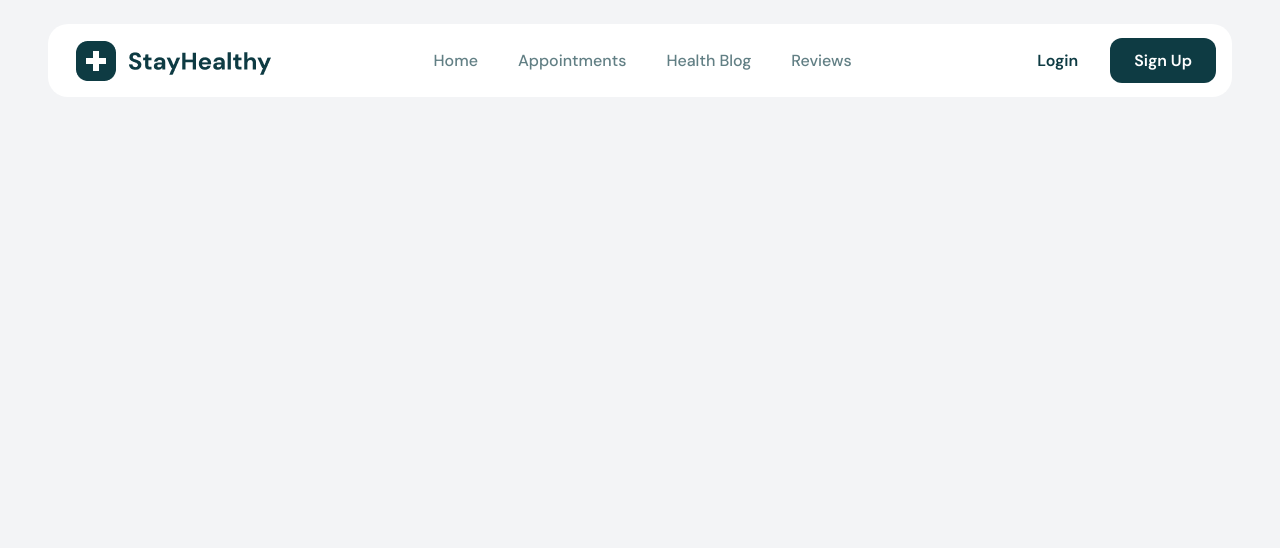
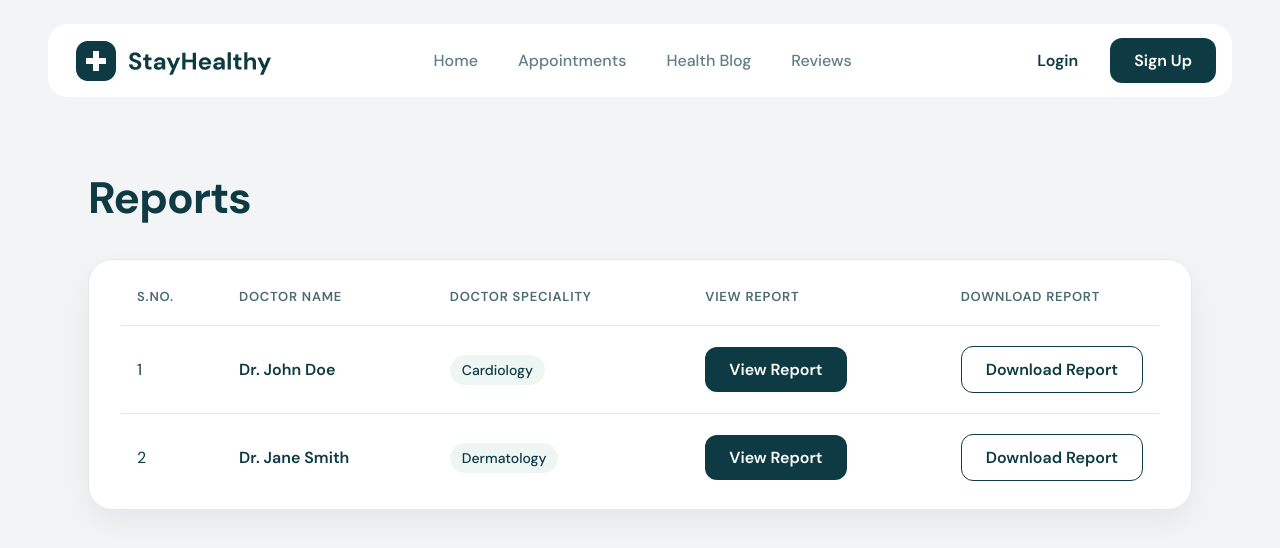
Before and after one commit to yumavol/med_appt, a React (Vite) app: page /reports in a window 1280 px wide. Shown: the top 548 px of the page. Built offline with nearby package versions, Linux system fonts and the light colour scheme.

Commit message:
feat: Add ReportsLayout component and integrate with Navbar for report access

```diff
--- a/src/App.jsx
+++ b/src/App.jsx
@@ -13,6 +13,7 @@ import BookingConsultation from './Components/BookingConsultation/BookingConsult
 import Notification from './Components/Notification/Notification';
 import ReviewForm from './Components/ReviewForm/ReviewForm';
 import ProfileCard from './Components/ProfileCard/ProfileCard';
+import ReportsLayout from './Components/ReportsLayout/ReportsLayout';
 
 // Function component for the main App
 function App() {
@@ -35,6 +36,7 @@ function App() {
             <Route path="/appointments" element={<BookingConsultation />} />
             <Route path="/reviews" element={<ReviewForm />} />
             <Route path="/profile" element={<ProfileCard />} />
+            <Route path="/reports" element={<ReportsLayout />} />
           </Routes>
         </Notification>
       </BrowserRouter>
--- a/src/Components/Navbar/Navbar.jsx
+++ b/src/Components/Navbar/Navbar.jsx
@@ -71,6 +71,11 @@ const Navbar = () => {
                       Your Profile
                     </Link>
                   </li>
+                  <li>
+                    <Link to="/reports" onClick={(e) => e.currentTarget.blur()}>
+                      Your Reports
+                    </Link>
+                  </li>
                 </ul>
               </div>
               <button type="button" className="btn btn--danger" onClick={handleLogout}>
--- /dev/null
+++ b/src/Components/ReportsLayout/ReportsLayout.css
@@ -0,0 +1,3 @@
+.reports__download {
+  border: 1.5px solid var(--primary);
+}
--- /dev/null
+++ b/src/Components/ReportsLayout/ReportsLayout.jsx
@@ -0,0 +1,54 @@
+import React from 'react';
+
+import '../ReviewForm/ReviewForm.css';
+import './ReportsLayout.css';
+
+const reports = [
+  { doctorName: 'Dr. John Doe', speciality: 'Cardiology' },
+  { doctorName: 'Dr. Jane Smith', speciality: 'Dermatology' },
+];
+
+const ReportsLayout = () => {
+  return (
+    <section className="reviews">
+      <h1 className="reviews__title">Reports</h1>
+
+      <div className="reviews__card">
+        <table className="reviews__table">
+          <thead>
+            <tr>
+              <th>S.No.</th>
+              <th>Doctor Name</th>
+              <th>Doctor Speciality</th>
+              <th>View Report</th>
+              <th>Download Report</th>
+            </tr>
+          </thead>
+          <tbody>
+            {reports.map(({ doctorName, speciality }, index) => (
+              <tr key={doctorName}>
+                <td>{index + 1}</td>
+                <td className="reviews__doctor">{doctorName}</td>
+                <td>
+                  <span className="reviews__tag">{speciality}</span>
+                </td>
+                <td>
+                  <button type="button" className="btn btn--primary">
+                    View Report
+                  </button>
+                </td>
+                <td>
+                  <button type="button" className="btn btn--ghost reports__download">
+                    Download Report
+                  </button>
+                </td>
+              </tr>
+            ))}
+          </tbody>
+        </table>
+      </div>
+    </section>
+  );
+};
+
+export default ReportsLayout;
```
